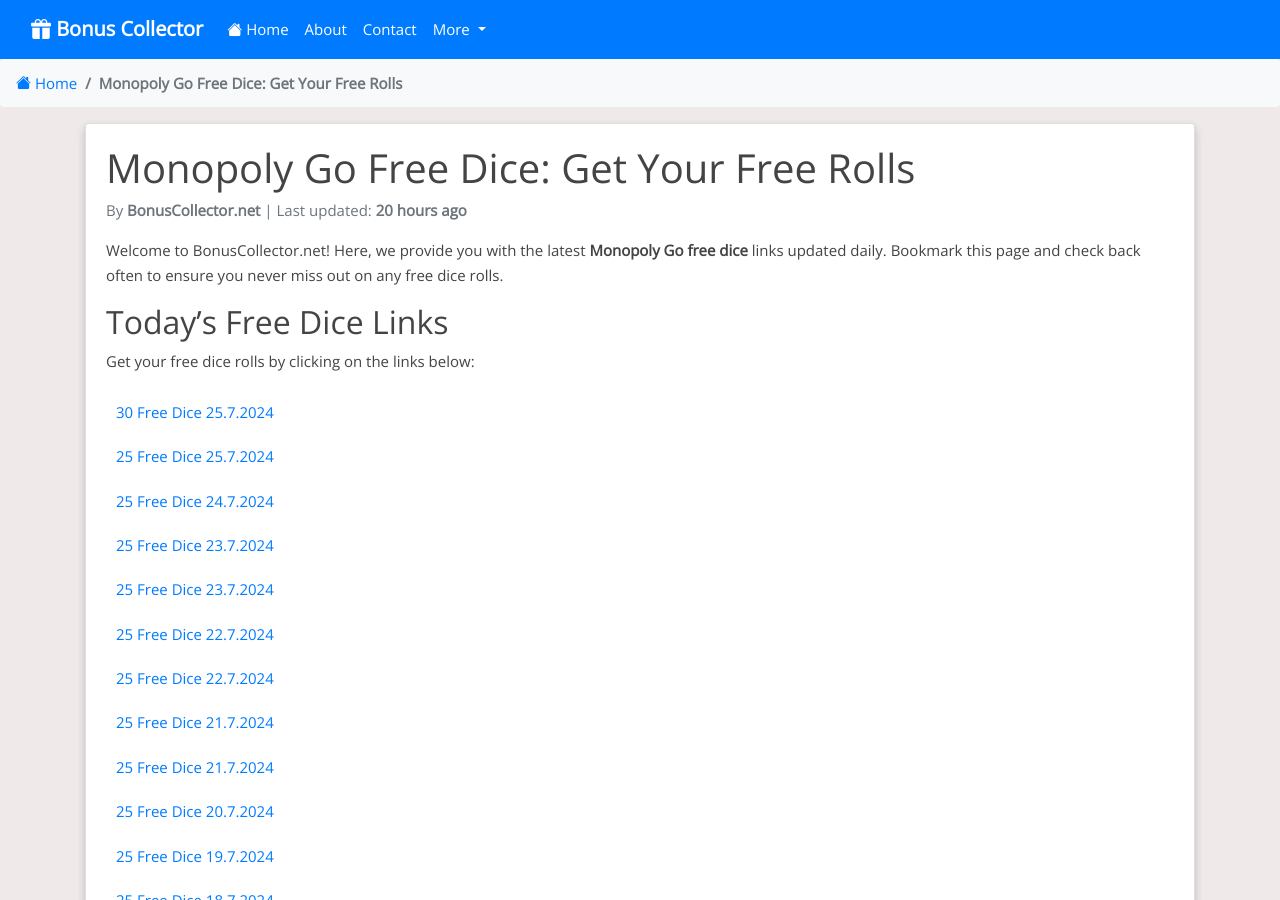
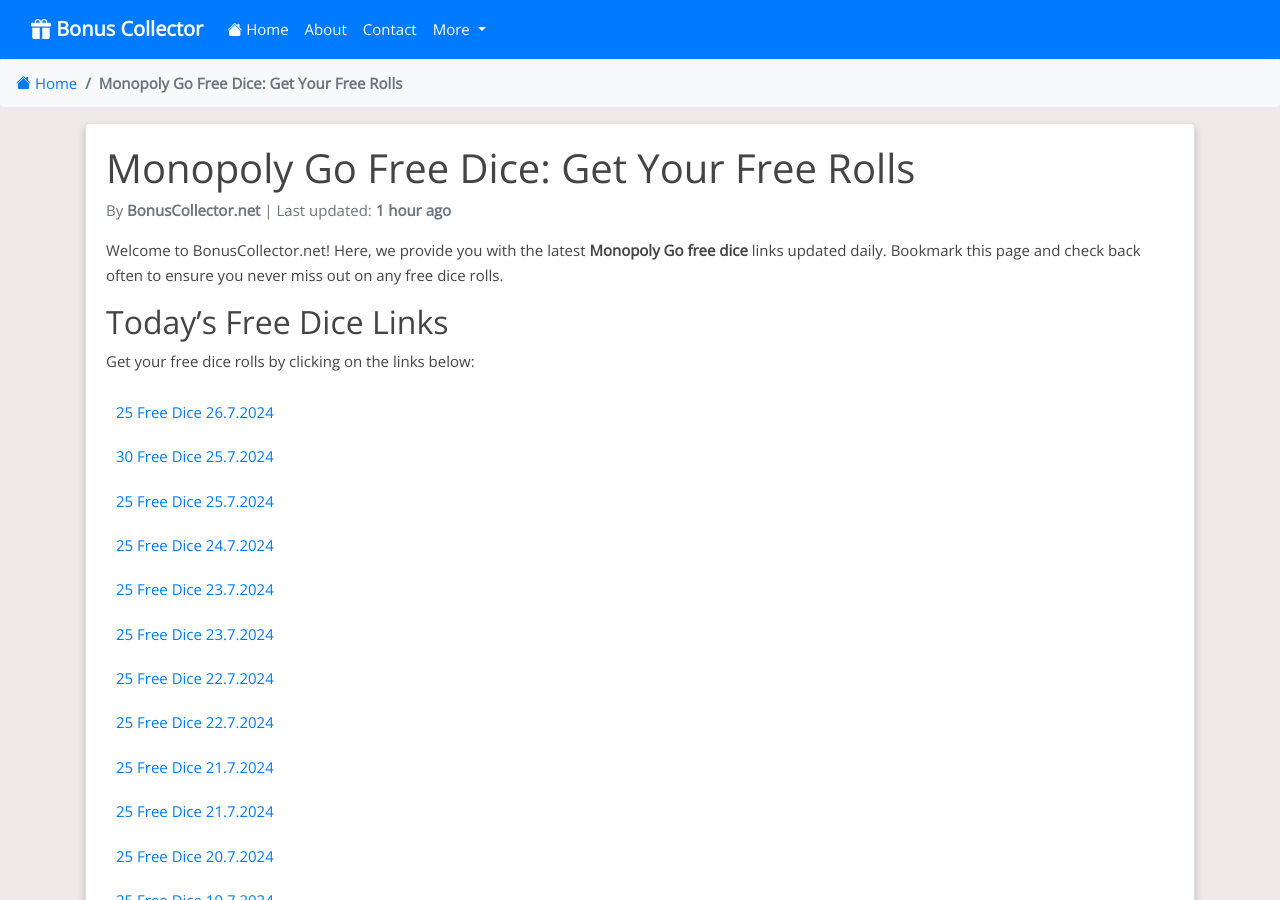
Before and after one commit to Prollad99/bs-net, a Jekyll site: the page built from _posts/2024-06-29-monopoly-go.md, in a window 1280 px wide and 900 px high. Built offline with Jekyll 4.4.1, drawn with Linux system fonts in a browser that asks for light colours; nearby versions of some CDN libraries; comment, search, counter and statistics services are not loaded.

Commit message:
Update monopoly-go reward links and last modified date

```diff
--- a/_data/include_files.yml
+++ b/_data/include_files.yml
@@ -32,7 +32,7 @@
   last_modified: 2024-07-26 10:36:46
 
 monopoly-go.html:
-  last_modified: 2024-07-25 17:34:40
+  last_modified: 2024-07-26 12:18:14
 
 doubledown-casino.html:
   last_modified: 2024-07-26 08:12:46
--- a/_includes/monopoly-go.html
+++ b/_includes/monopoly-go.html
@@ -1,4 +1,5 @@
 <html><body><div class="reward"><ul>
+<li><a href="https://mply.io/b-kwvLeM82E">25 free dice 26.7.2024</a></li>
 <li><a href="https://2tdd.adj.st/reward-link/Discord_600k_2341?adjust_t=i2f8o2i_4btbvwg&adjust_deeplink_js=1">30 free dice 25.7.2024</a></li>
 <li><a href="https://2tdd.adj.st/reward-link/fdshgehkk6ii3?adjust_t=i2f8o2i_4btbvwg&adjust_deeplink_js=1">25 free dice 25.7.2024</a></li>
 <li><a href="https://mply.io/YyiTVz_wrvI">25 free dice 24.7.2024</a></li>
--- a/links-json/monopoly-go.json
+++ b/links-json/monopoly-go.json
@@ -1,4 +1,8 @@
 [
+  {
+    "href": "https://mply.io/b-kwvLeM82E",
+    "text": "25 free dice 26.7.2024"
+  },
   {
     "href": "https://2tdd.adj.st/reward-link/Discord_600k_2341?adjust_t=i2f8o2i_4btbvwg&adjust_deeplink_js=1",
     "text": "30 free dice 25.7.2024"
```
